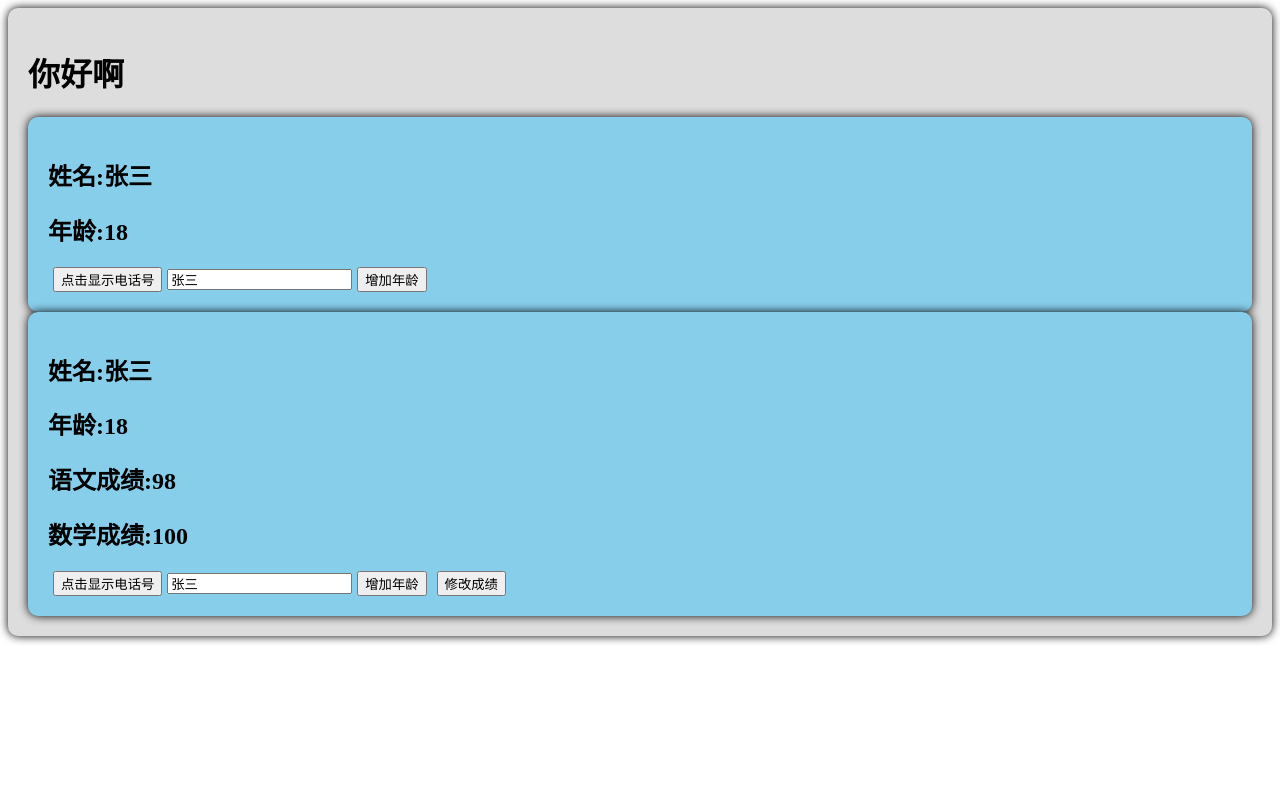
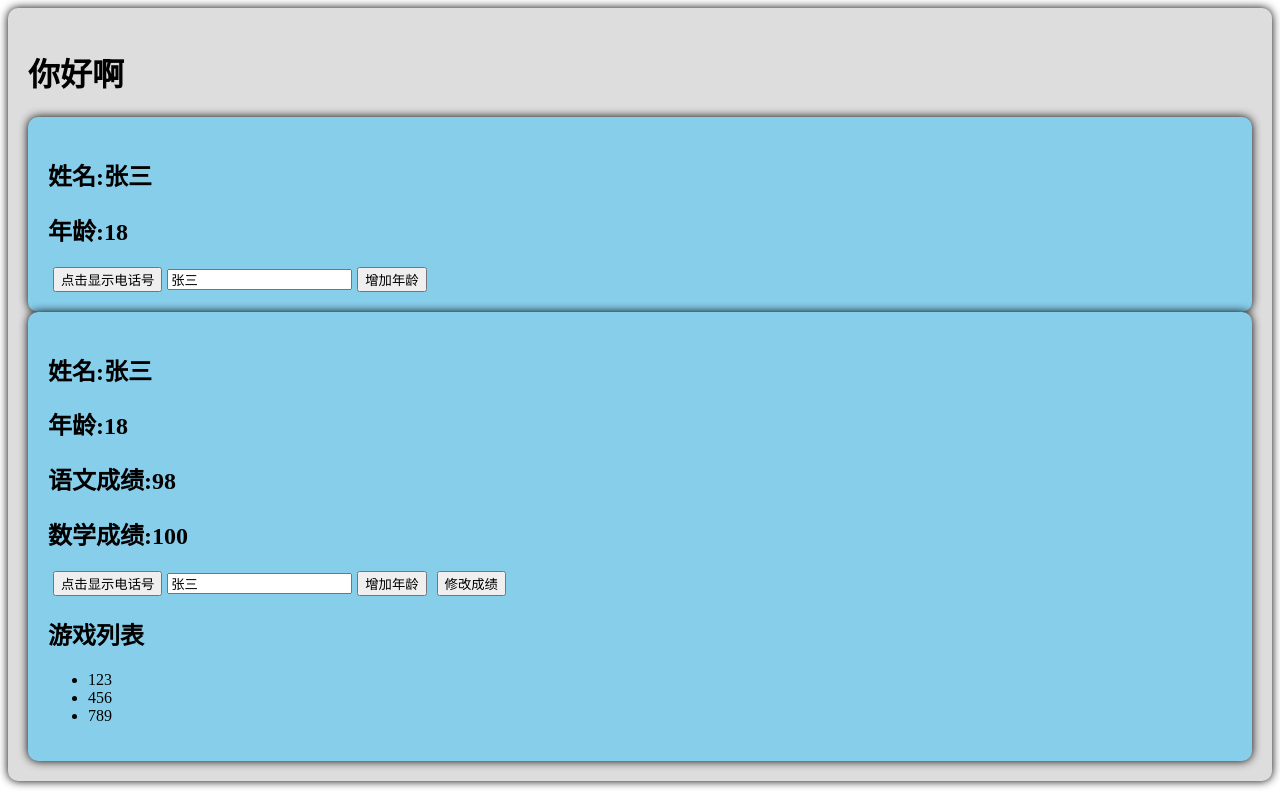
Before and after one commit to MUDS7/vueLearning, a Vue app: page / in a window 1280 px wide. Built offline with nearby package versions, Linux system fonts and the light colour scheme; the HTML template or start-up script is replaced by a standard one.

Commit message:
v-for 组件

```diff
--- a/src/components/person_setup.vue
+++ b/src/components/person_setup.vue
@@ -9,6 +9,12 @@
         <!--<button @click="changeName">修改名字</button> -->
         <button @click="addAge">增加年龄</button>
         <button @click="addScore">修改成绩</button>
+        <h2>游戏列表</h2>
+        <ul>
+            <li v-for="g in games" :key="g.id">
+                {{  g.name }}
+            </li>
+        </ul>
     </div>
 </template>
 
@@ -46,6 +52,11 @@
     let tel = '123456789'
 
     let score = reactive({chinese: 98 , match: 100 })
+    let games = reactive([
+        { id:'1', name: '123' },
+        { id:'2', name: '456' },
+        { id:'3', name: '789' }
+    ])
 
     function showTel() {
         alert(tel)
```
